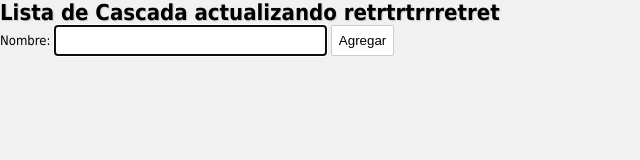
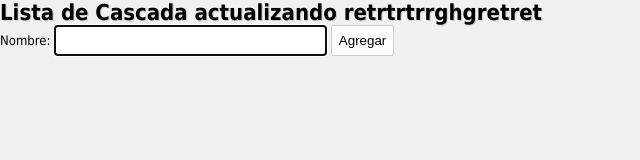
Before and after one commit to cass2304/cascadafull, a plain HTML site: page index.html in a window 1280 px wide. Shown: the full height of the page, 0-640 px from the left. Drawn offline with Linux system fonts and the light colour scheme.

Commit message:
Update index.html

```diff
--- a/index.html
+++ b/index.html
@@ -18,7 +18,7 @@
 
 <body>
 
-      <h1>Lista de Cascada actualizando retrtrtrrretret</h1>
+      <h1>Lista de Cascada actualizando retrtrtrrghgretret</h1>
           <div id="divControles">
               <label for="txtNombre">Nombre: </label>
               <input type="text" id="txtNombre" size="30">
```
